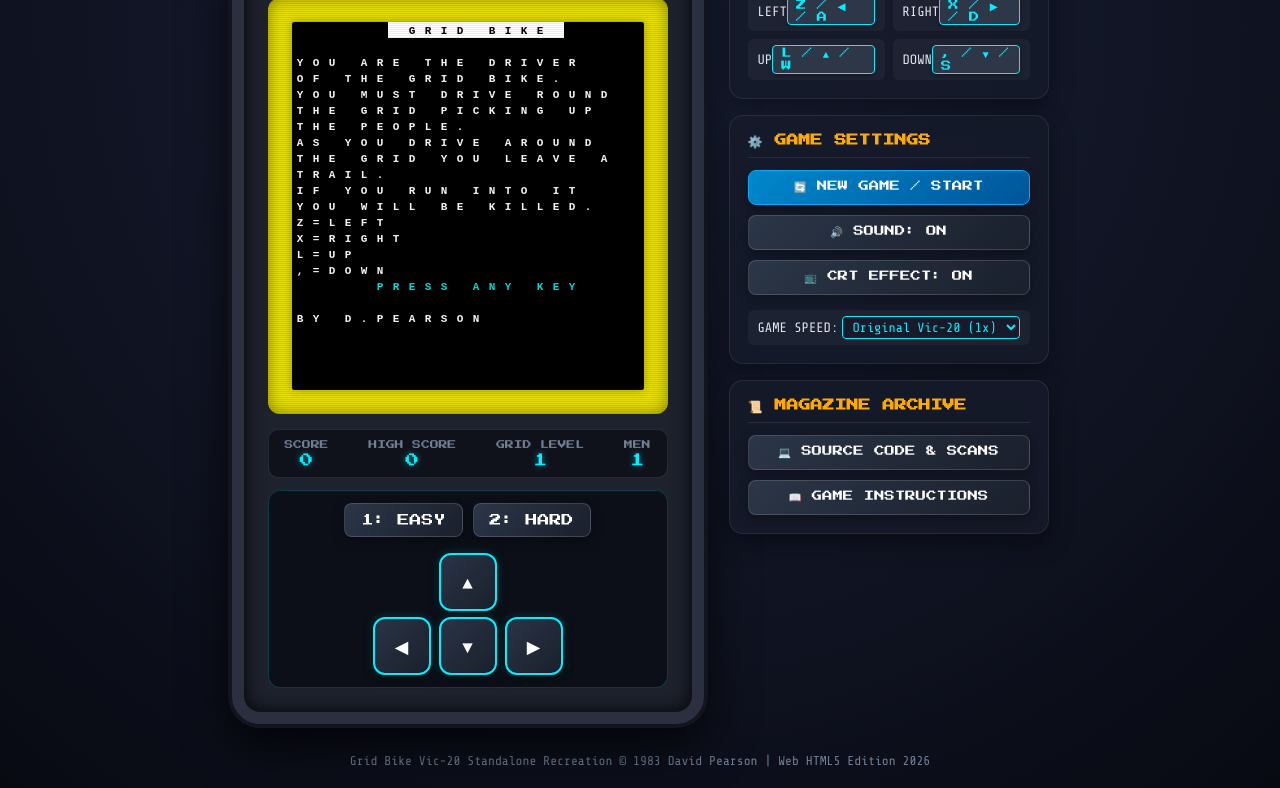
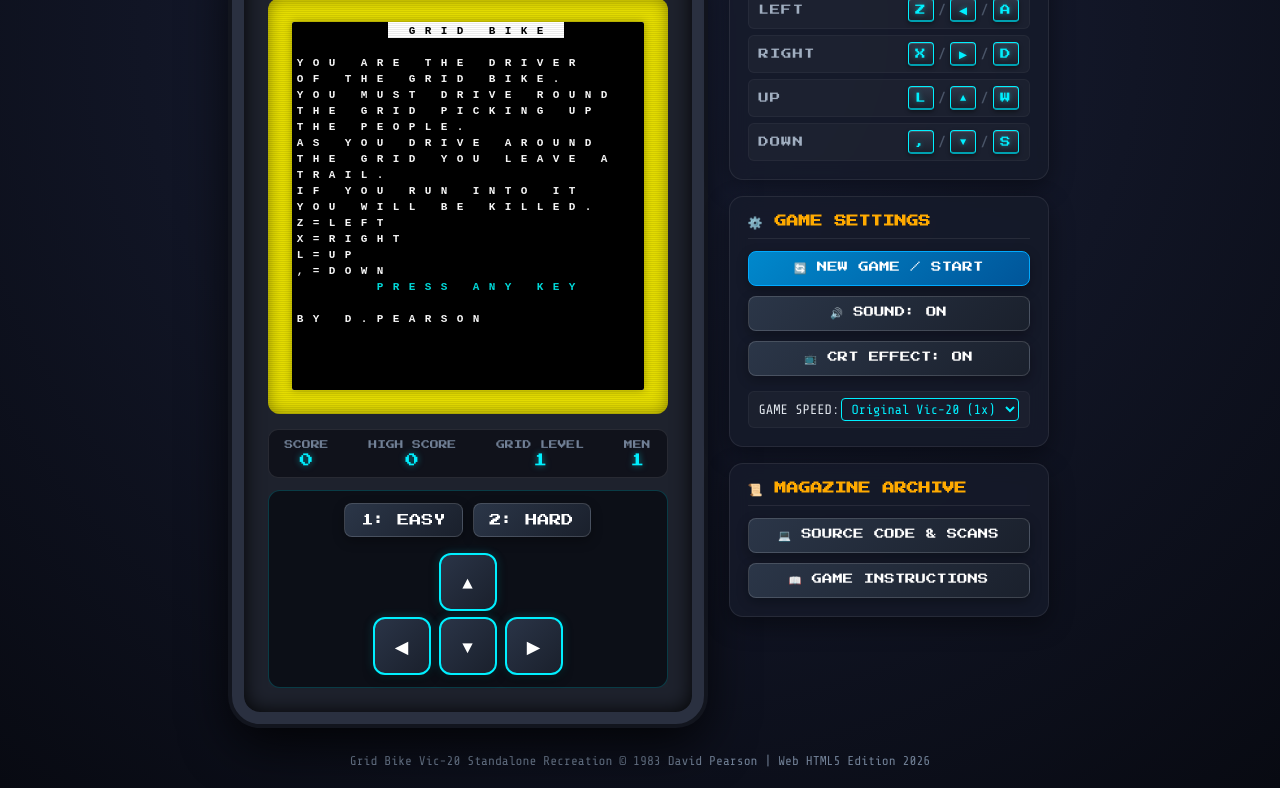
Before and after one commit to davep/grid-bike, a plain HTML site: page index.html in a window 1280 px wide. Shown: the part 164-952 px from the top of the page. Drawn offline with nearby package versions, Linux system fonts and the light colour scheme.

Commit message:
:lipstick: Clean the layout of the keys

```diff
--- a/index.html
+++ b/index.html
@@ -86,20 +86,44 @@
           <h2 class="card-title">🎮 KEYBOARD CONTROLS</h2>
           <div class="controls-grid">
             <div class="control-item">
-              <span>LEFT</span>
-              <span class="key-badge">Z / ◀ / A</span>
+              <span class="control-label">LEFT</span>
+              <div class="key-group">
+                <kbd class="key-cap">Z</kbd>
+                <span class="key-sep">/</span>
+                <kbd class="key-cap">◀</kbd>
+                <span class="key-sep">/</span>
+                <kbd class="key-cap">A</kbd>
+              </div>
             </div>
             <div class="control-item">
-              <span>RIGHT</span>
-              <span class="key-badge">X / ▶ / D</span>
+              <span class="control-label">RIGHT</span>
+              <div class="key-group">
+                <kbd class="key-cap">X</kbd>
+                <span class="key-sep">/</span>
+                <kbd class="key-cap">▶</kbd>
+                <span class="key-sep">/</span>
+                <kbd class="key-cap">D</kbd>
+              </div>
             </div>
             <div class="control-item">
-              <span>UP</span>
-              <span class="key-badge">L / ▲ / W</span>
+              <span class="control-label">UP</span>
+              <div class="key-group">
+                <kbd class="key-cap">L</kbd>
+                <span class="key-sep">/</span>
+                <kbd class="key-cap">▲</kbd>
+                <span class="key-sep">/</span>
+                <kbd class="key-cap">W</kbd>
+              </div>
             </div>
             <div class="control-item">
-              <span>DOWN</span>
-              <span class="key-badge">, / ▼ / S</span>
+              <span class="control-label">DOWN</span>
+              <div class="key-group">
+                <kbd class="key-cap">,</kbd>
+                <span class="key-sep">/</span>
+                <kbd class="key-cap">▼</kbd>
+                <span class="key-sep">/</span>
+                <kbd class="key-cap">S</kbd>
+              </div>
             </div>
           </div>
         </div>
--- a/style.css
+++ b/style.css
@@ -271,19 +271,74 @@ main {
 
 /* Controls Guide Grid */
 .controls-grid {
-  display: grid;
-  grid-template-columns: 1fr 1fr;
-  gap: 8px;
+  display: flex;
+  flex-direction: column;
+  gap: 6px;
 }
 
 .control-item {
   display: flex;
   align-items: center;
   justify-content: space-between;
-  background: rgba(255, 255, 255, 0.04);
+  background: rgba(255, 255, 255, 0.03);
   padding: 6px 10px;
   border-radius: 6px;
   font-size: 0.85rem;
+  border: 1px solid rgba(255, 255, 255, 0.04);
+  transition: background 0.2s ease, border-color 0.2s ease;
+}
+
+.control-item:hover {
+  background: rgba(0, 240, 255, 0.04);
+  border-color: rgba(0, 240, 255, 0.15);
+}
+
+.control-label {
+  font-family: var(--font-retro);
+  font-size: 0.65rem;
+  color: #a0aec0;
+  letter-spacing: 1px;
+}
+
+.key-group {
+  display: flex;
+  align-items: center;
+  gap: 3px;
+  white-space: nowrap;
+}
+
+.key-cap {
+  display: inline-flex;
+  align-items: center;
+  justify-content: center;
+  min-width: 26px;
+  height: 24px;
+  padding: 0 5px;
+  background: linear-gradient(180deg, #2d3748 0%, #1a202c 100%);
+  color: var(--neon-cyan);
+  border: 1px solid var(--neon-cyan);
+  border-bottom: 2px solid #00a0b0;
+  border-radius: 4px;
+  font-family: var(--font-retro);
+  font-size: 0.65rem;
+  box-shadow: 0 2px 4px rgba(0, 0, 0, 0.4), inset 0 1px 0 rgba(255, 255, 255, 0.15);
+  text-shadow: 0 0 5px rgba(0, 240, 255, 0.4);
+  transition: all 0.15s ease;
+}
+
+.key-cap:hover {
+  transform: translateY(-1px);
+  background: linear-gradient(180deg, #3a4a63 0%, #252d3d 100%);
+  box-shadow: 0 3px 6px rgba(0, 240, 255, 0.3), inset 0 1px 0 rgba(255, 255, 255, 0.25);
+}
+
+.key-sep {
+  color: #4a5568;
+  font-family: var(--font-mono);
+  font-size: 0.75rem;
+  font-weight: bold;
+  user-select: none;
+  padding: 0 2px;
 }
 
 .key-badge {
@@ -295,6 +350,7 @@ main {
   font-family: var(--font-retro);
   font-size: 0.65rem;
   box-shadow: 0 2px 4px rgba(0,0,0,0.3);
+  white-space: nowrap;
 }
 
 /* Action Buttons */
```
